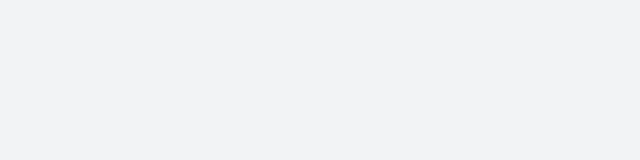
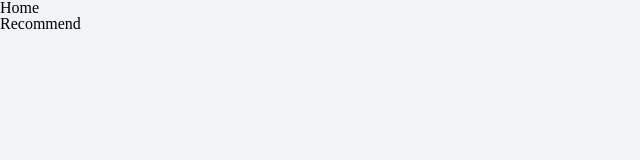
Before and after one commit to LemonSea/CloudMusic_WebApp, a React (Create React App) app: page /#/recommend in a window 1280 px wide. Shown: the top 160 px of the page, without its empty margins (0-640 px from the left). Built offline with nearby package versions, Linux system fonts and the light colour scheme.

Commit message:
页面组件路由相关

```diff
--- a/package.json
+++ b/package.json
@@ -8,7 +8,8 @@
     "react-router": "^5.0.1",
     "react-router-config": "^5.0.1",
     "react-router-dom": "^5.0.1",
-    "react-scripts": "3.1.1"
+    "react-scripts": "3.1.1",
+    "styled-components": "^4.3.2"
   },
   "scripts": {
     "start": "react-scripts start",
--- a/src/App.js
+++ b/src/App.js
@@ -1,13 +1,17 @@
 import React from 'react';
 import { IconStyle } from './assets/iconfont/iconfont';
 import { GlobalStyle } from './style';
+import routes from './routes';
+import { HashRouter } from 'react-router-dom';
+import { renderRoutes } from 'react-router-config';
 
 function App() {
   return (
-    <div className="App">
+    <HashRouter>
       <GlobalStyle></GlobalStyle>
       <IconStyle></IconStyle>
-    </div>
+      { renderRoutes(routes) }
+    </HashRouter>
   );
 }
 
--- /dev/null
+++ b/src/application/Home/index.js
@@ -0,0 +1,15 @@
+import React from 'react';
+import { renderRoutes } from 'react-router-config'
+
+function Home(props) {
+    const { route } = props;
+
+    return (
+        <div>
+            <div>Home</div>
+            {renderRoutes(route.routes)}
+        </div>
+    )
+}
+
+export default React.memo(Home);
--- /dev/null
+++ b/src/application/Rank/index.js
@@ -0,0 +1,9 @@
+import React from 'react';
+
+function Rank(props) {
+    return (
+        <div>Rank</div>
+    )
+}
+
+export default React.memo(Rank);
--- /dev/null
+++ b/src/application/Recommend/index.js
@@ -0,0 +1,9 @@
+import React from 'react';
+
+function Recommend(props) {
+    return (
+        <div>Recommend</div>
+    )
+}
+
+export default React.memo(Recommend);
--- /dev/null
+++ b/src/application/Singers/index.js
@@ -0,0 +1,9 @@
+import React from 'react';
+
+function Singers(props) {
+    return (
+        <div>Singers</div>
+    )
+}
+
+export default React.memo(Singers);
--- /dev/null
+++ b/src/routes/index.js
@@ -0,0 +1,34 @@
+import React from 'react';
+import { Redirect } from 'react-router-dom';
+import Home from '../application/Home';
+import Recommend from '../application/Recommend';
+import Singers from '../application/Singers';
+import Rank from '../application/Rank';
+
+export default [
+    {
+        path: '/',
+        component: Home,
+        routes: [
+            {
+                path: '/',
+                exact: true,
+                render: () => (
+                    <Redirect to={'/recommend'} />
+                )
+            },
+            {
+                path: '/recommend',
+                component: Recommend
+            },
+            {
+                path: '/singers',
+                component: Singers
+            },
+            {
+                path: '/rank',
+                component: Rank
+            },
+        ]
+    }
+]
```
Also changed, not shown: 1 other file (tests, documents, lock files or other folders).
